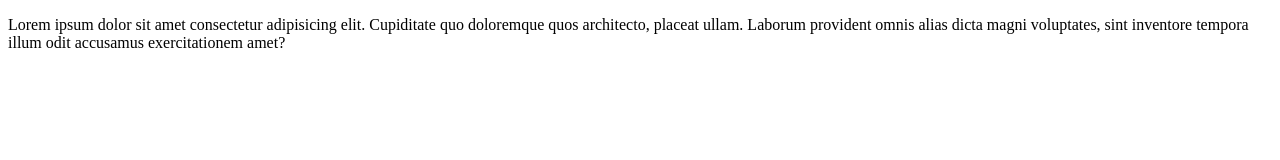
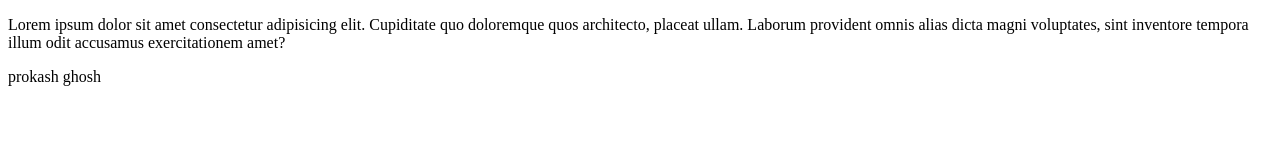
Before and after one commit to proshantaghosh/frist-project, a plain HTML site: page index.html in a window 1280 px wide. Drawn offline with Linux system fonts and the light colour scheme.

Commit message:
Update index.html

```diff
--- a/index.html
+++ b/index.html
@@ -8,7 +8,7 @@
 <body>
     <p>Lorem ipsum dolor sit amet consectetur adipisicing elit. Cupiditate quo doloremque quos architecto, placeat ullam. Laborum provident omnis alias dicta magni voluptates, sint inventore tempora illum odit accusamus exercitationem amet?</p>
 
-
+<p>prokash ghosh</p>
 
 
 
```
